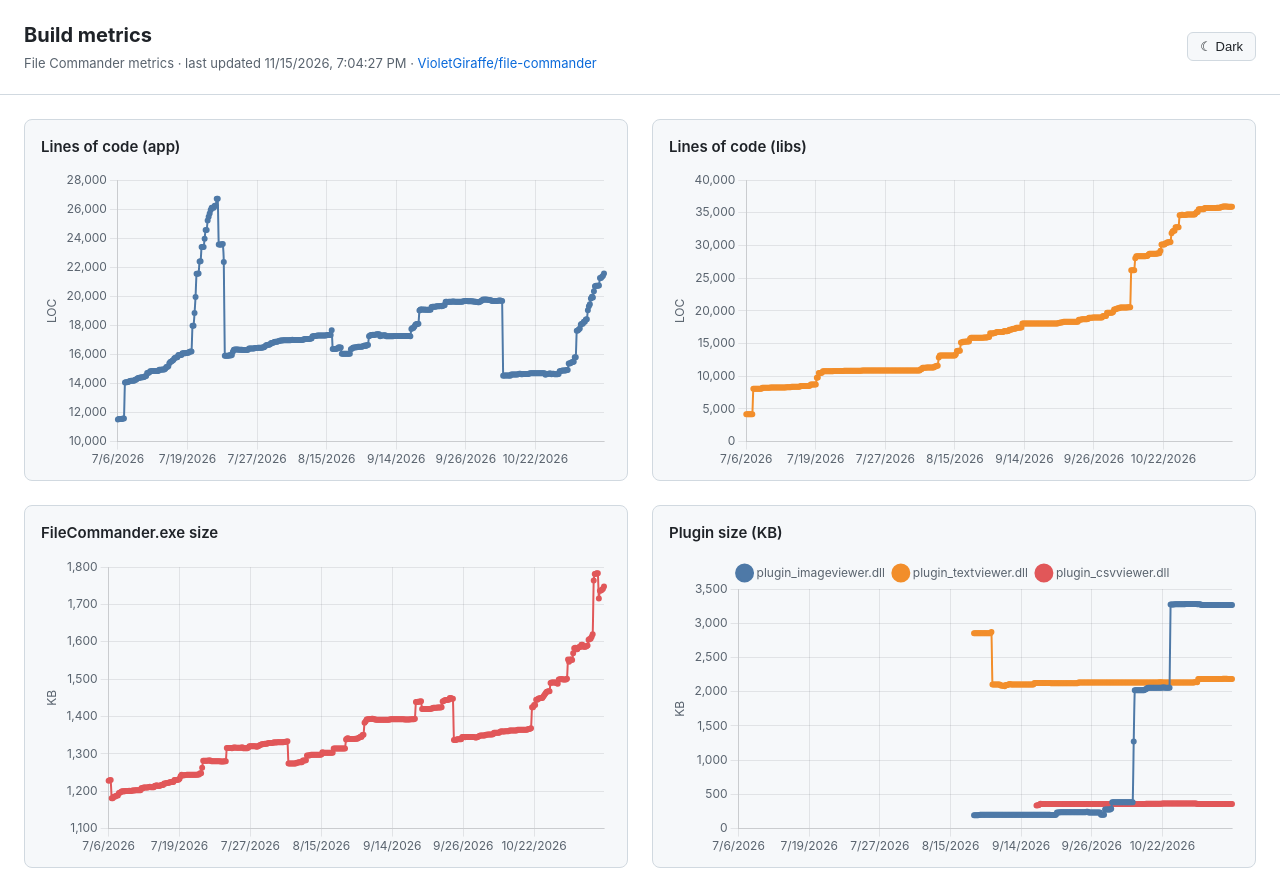
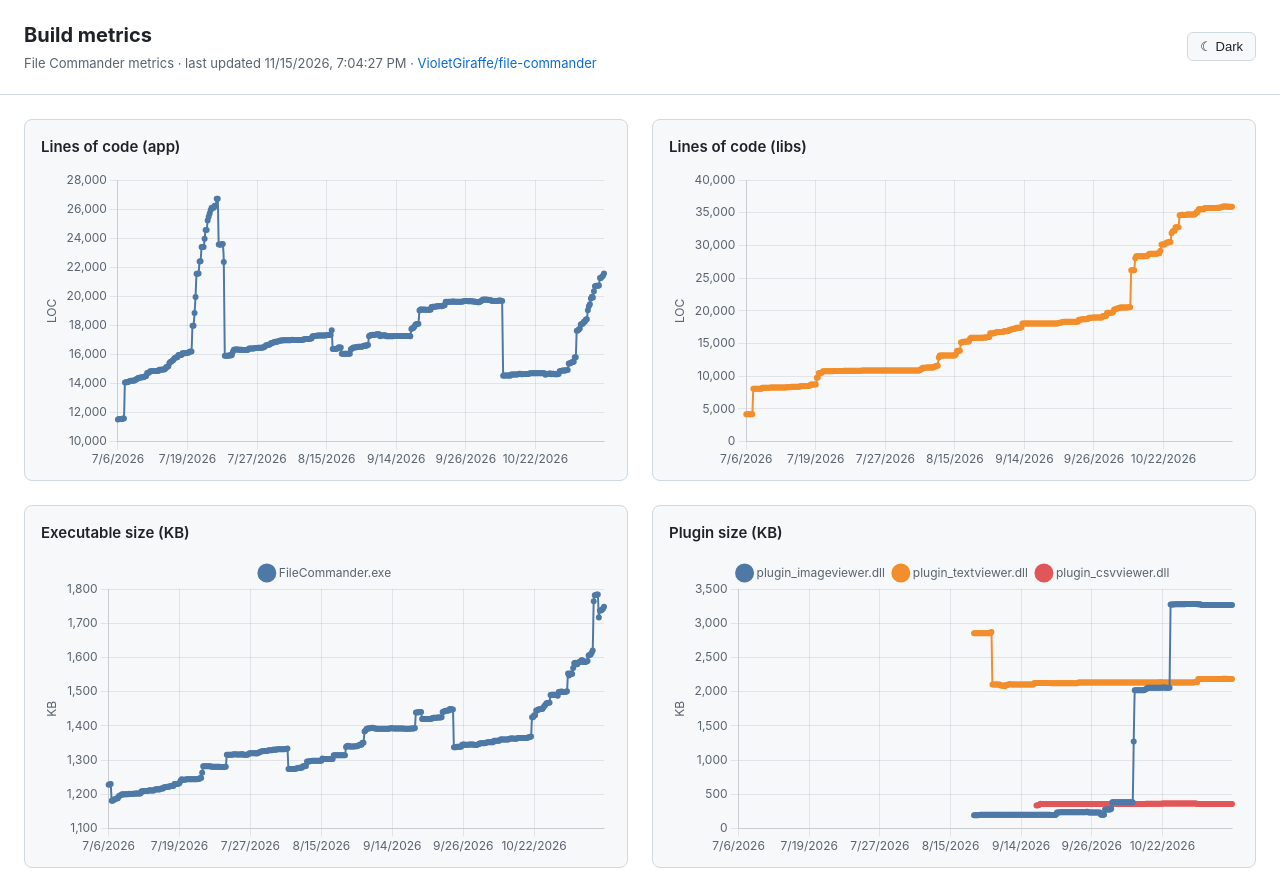
Before and after one commit to VioletGiraffe/file-commander, a plain HTML site: page dev/metrics/index.html in a window 1280 px wide. Shown: the top 871 px of the page. Drawn offline with nearby package versions, Linux system fonts and the light colour scheme.

Commit message:
Metrics: FileCommander.exe and fcterm.exe sizes share one chart

```diff
--- a/dev/metrics/index.html
+++ b/dev/metrics/index.html
@@ -96,6 +96,7 @@
     // gets its own single-line chart.
     const GROUPS = [
       { title: 'Binary size by section', unit: 'KB', wide: true, match: n => n.startsWith('Section '), strip: n => n.replace(/^Section /, '') },
+      { title: 'Executable size', unit: 'KB', match: n => n === 'FileCommander.exe size' || n === 'fcterm.exe size', strip: n => n.replace(/ size$/, '') },
       { title: 'Plugin size', unit: 'KB', match: n => n.startsWith('plugin_'), strip: n => n.replace(/ size$/, '') },
     ];
 
```
